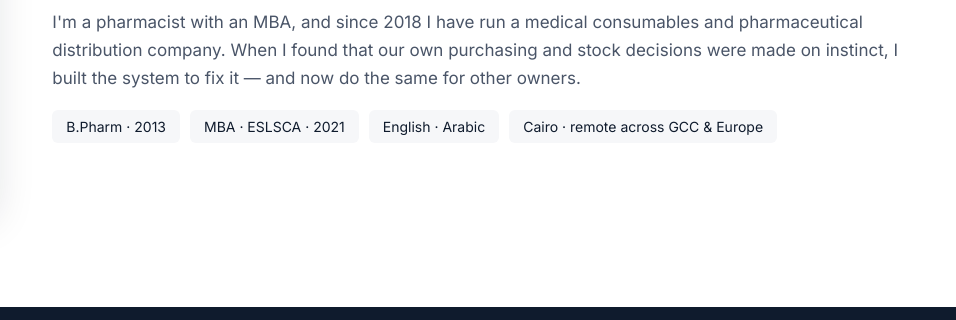
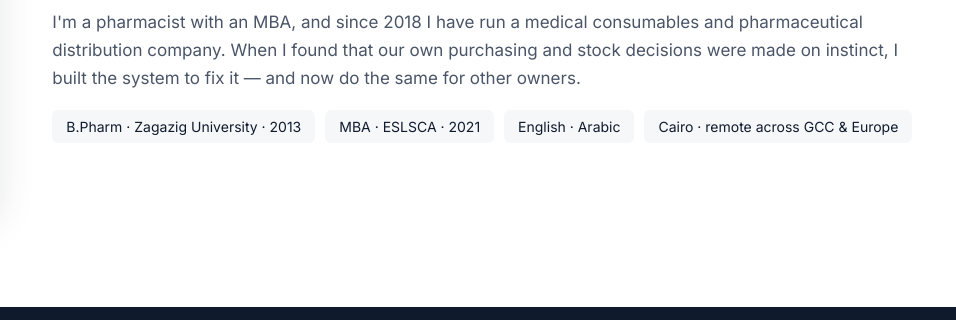
Before and after one commit to MohamadSafwat/mohamadsafwat.github.io, a plain HTML site: page index.html in a window 1280 px wide. Shown: the part 4823-5143 px from the top of the page, 324-1280 px from the left. Drawn offline with Linux system fonts and the light colour scheme.

Commit message:
Add university to About
Co-Authored-By: Claude Opus 5.5 <noreply@anthropic.com>
Claude-Session: https://claude.ai/code/session_01QorqSg51Xh9JK2B4pxk6eo

```diff
--- a/index.html
+++ b/index.html
@@ -290,7 +290,7 @@ a{color:#0F1B2D}a:hover{color:#8A6417}
       <h2 style="margin: 0; font-family: 'Inter Tight', sans-serif; font-size: clamp(27px, 5.5vw, 38px); font-weight: 700; letter-spacing: -0.02em; line-height: 1.15">I have run the business I'm diagnosing.</h2>
       <p style="margin: 0; font-size: 17px; line-height: 1.65; color: #4A5568">I'm a pharmacist with an MBA, and since 2018 I have run a medical consumables and pharmaceutical distribution company. When I found that our own purchasing and stock decisions were made on instinct, I built the system to fix it — and now do the same for other owners.</p>
       <div style="display: flex; flex-wrap: wrap; gap: 10px">
-        <span style="font-size: 14px; padding: 8px 14px; border-radius: 6px; background: #F6F7F9">B.Pharm · 2013</span>
+        <span style="font-size: 14px; padding: 8px 14px; border-radius: 6px; background: #F6F7F9">B.Pharm · Zagazig University · 2013</span>
         <span style="font-size: 14px; padding: 8px 14px; border-radius: 6px; background: #F6F7F9">MBA · ESLSCA · 2021</span>
         <span style="font-size: 14px; padding: 8px 14px; border-radius: 6px; background: #F6F7F9">English · Arabic</span>
         <span style="font-size: 14px; padding: 8px 14px; border-radius: 6px; background: #F6F7F9">Cairo · remote across GCC &amp; Europe</span>
```
